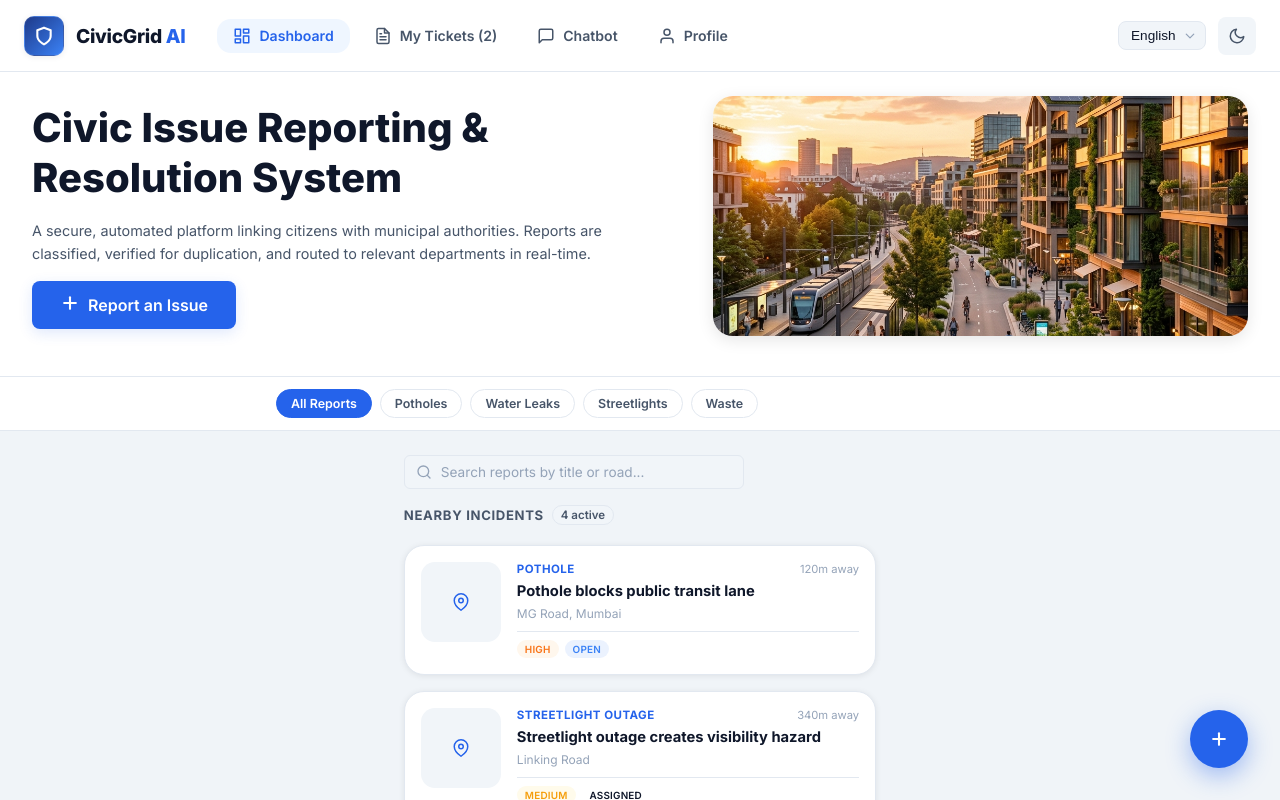
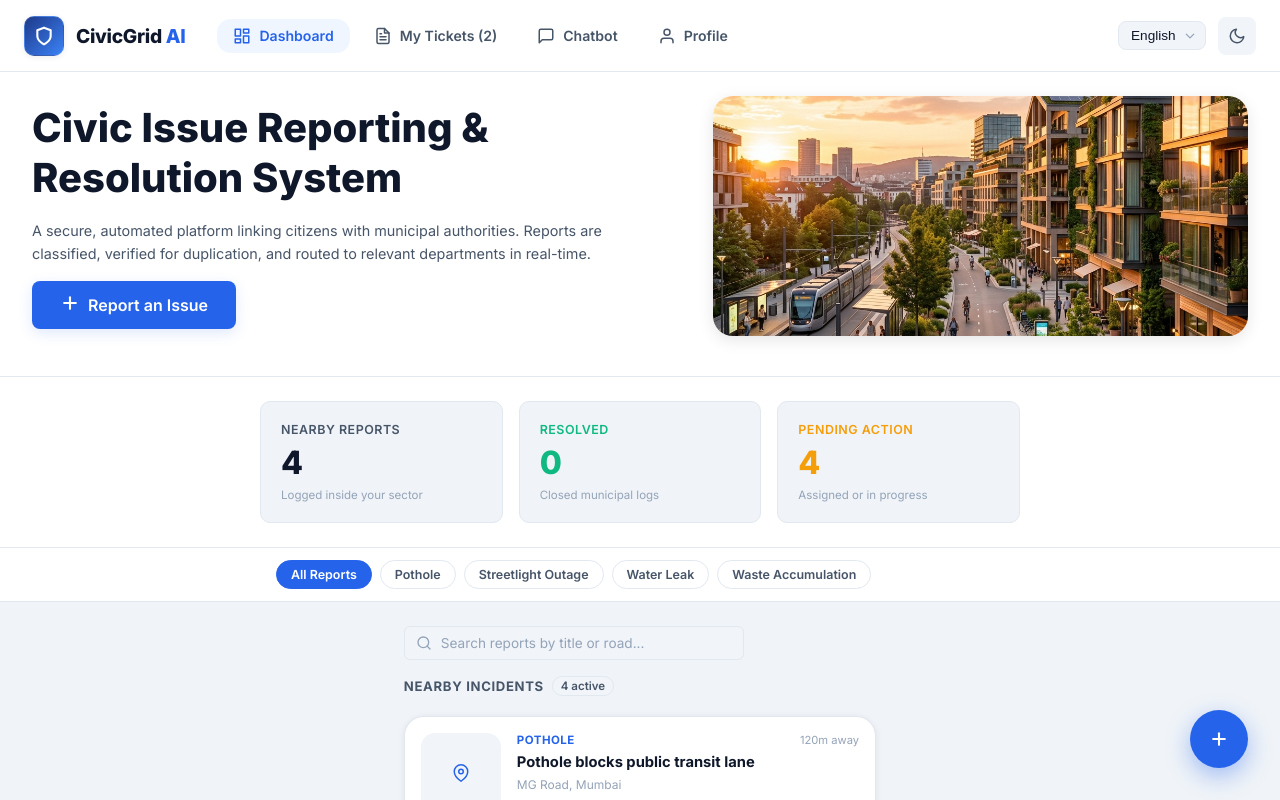
Before and after one commit to yash1746/Civicgrid, a React (Vite) app in the folder frontend/: page / in a window 1280 px wide. Shown: the top 800 px of the page. Built offline with nearby package versions, Linux system fonts and the light colour scheme; no server answers.

Commit message:
feat: add dashboard stats banner and dynamic category chips

```diff
--- a/frontend/src/components/citizen/DashboardTab.jsx
+++ b/frontend/src/components/citizen/DashboardTab.jsx
@@ -1,6 +1,7 @@
 /**
  * CivicGrid — Screen 1: The Dashboard (Default Home Screen)
  * Top half: Landing Page style Hero section
+ * Center: Dashboard statistics banner (Total, Resolved, Pending)
  * Bottom half: Incident cards feed styled as a clean feed grid
  * stuck FAB: Bottom right corner trigger for Upload Problem screen
  */
@@ -47,13 +48,19 @@ export default function DashboardTab({ onReportClick }) {
     fetchLocation()
   }, [fetchLocation])
 
-  const categories = [
-    { value: 'all', label: 'All Reports' },
-    { value: 'pothole', label: 'Potholes' },
-    { value: 'water_leak', label: 'Water Leaks' },
-    { value: 'broken_streetlight', label: 'Streetlights' },
-    { value: 'garbage_overflow', label: 'Waste' },
-  ]
+  // Dynamically extract categories from real-time captured issues
+  const uniqueCategories = ['all', ...new Set(nearbyIssues.map(issue => issue.category).filter(Boolean))]
+  const categories = uniqueCategories.map(cat => ({
+    value: cat,
+    label: cat === 'all'
+      ? 'All Reports'
+      : (CATEGORY_LABELS[cat] || cat.replace(/_/g, ' ').replace(/\b\w/g, c => c.toUpperCase()))
+  }))
+
+  // Calculate dynamic dashboard stats
+  const totalReported = nearbyIssues.length
+  const totalResolved = nearbyIssues.filter(issue => issue.status === 'resolved' || issue.status === 'closed').length
+  const totalPending = totalReported - totalResolved
 
   // Filter issues based on chip selection & search query
   const filteredIssues = nearbyIssues.filter(issue => {
@@ -83,6 +90,54 @@ export default function DashboardTab({ onReportClick }) {
         </div>
         <div className="hero-image-content">
           <img src="/civicgrid_city_hero.png" alt="Municipal District" />
+        </div>
+      </div>
+
+      {/* ── Stats Dashboard Section ──────────────────────────── */}
+      <div style={{ background: 'var(--bg-surface)', borderBottom: '1px solid var(--border)', padding: '24px 16px' }}>
+        <div className="desktop-centered-container" style={{ padding: 0 }}>
+          <div style={{ display: 'grid', gridTemplateColumns: 'repeat(auto-fit, minmax(200px, 1fr))', gap: '16px' }}>
+
+            {/* Total Reports */}
+            <div style={{ background: 'var(--bg-base)', border: '1px solid var(--border)', borderRadius: '10px', padding: '20px', display: 'flex', flexDirection: 'column', gap: '6px' }}>
+              <span style={{ fontSize: '0.78rem', fontWeight: 600, color: 'var(--text-secondary)', textTransform: 'uppercase', letterSpacing: '0.04em' }}>
+                Nearby Reports
+              </span>
+              <span style={{ fontSize: '2rem', fontWeight: 800, color: 'var(--text-primary)' }}>
+                {totalReported}
+              </span>
+              <span style={{ fontSize: '0.72rem', color: 'var(--text-muted)' }}>
+                Logged inside your sector
+              </span>
+            </div>
+
+            {/* Resolved */}
+            <div style={{ background: 'var(--bg-base)', border: '1px solid var(--border)', borderRadius: '10px', padding: '20px', display: 'flex', flexDirection: 'column', gap: '6px' }}>
+              <span style={{ fontSize: '0.78rem', fontWeight: 600, color: 'var(--status-resolved)', textTransform: 'uppercase', letterSpacing: '0.04em' }}>
+                Resolved
+              </span>
+              <span style={{ fontSize: '2rem', fontWeight: 800, color: 'var(--status-resolved)' }}>
+                {totalResolved}
+              </span>
+              <span style={{ fontSize: '0.72rem', color: 'var(--text-muted)' }}>
+                Closed municipal logs
+              </span>
+            </div>
+
+            {/* Pending Action */}
+            <div style={{ background: 'var(--bg-base)', border: '1px solid var(--border)', borderRadius: '10px', padding: '20px', display: 'flex', flexDirection: 'column', gap: '6px' }}>
+              <span style={{ fontSize: '0.78rem', fontWeight: 600, color: 'var(--status-progress)', textTransform: 'uppercase', letterSpacing: '0.04em' }}>
+                Pending Action
+              </span>
+              <span style={{ fontSize: '2rem', fontWeight: 800, color: 'var(--status-progress)' }}>
+                {totalPending}
+              </span>
+              <span style={{ fontSize: '0.72rem', color: 'var(--text-muted)' }}>
+                Assigned or in progress
+              </span>
+            </div>
+
+          </div>
         </div>
       </div>
 
```
